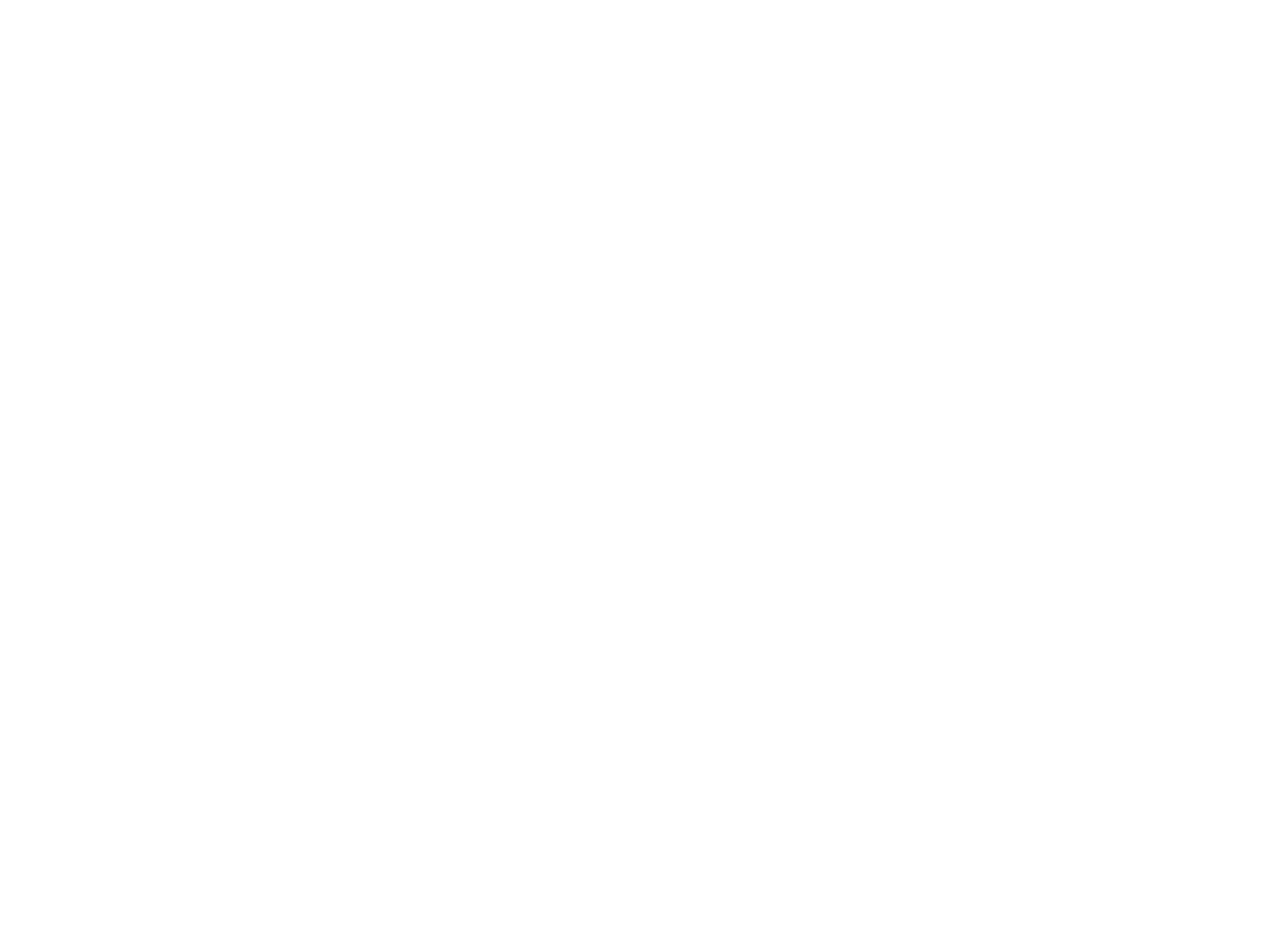
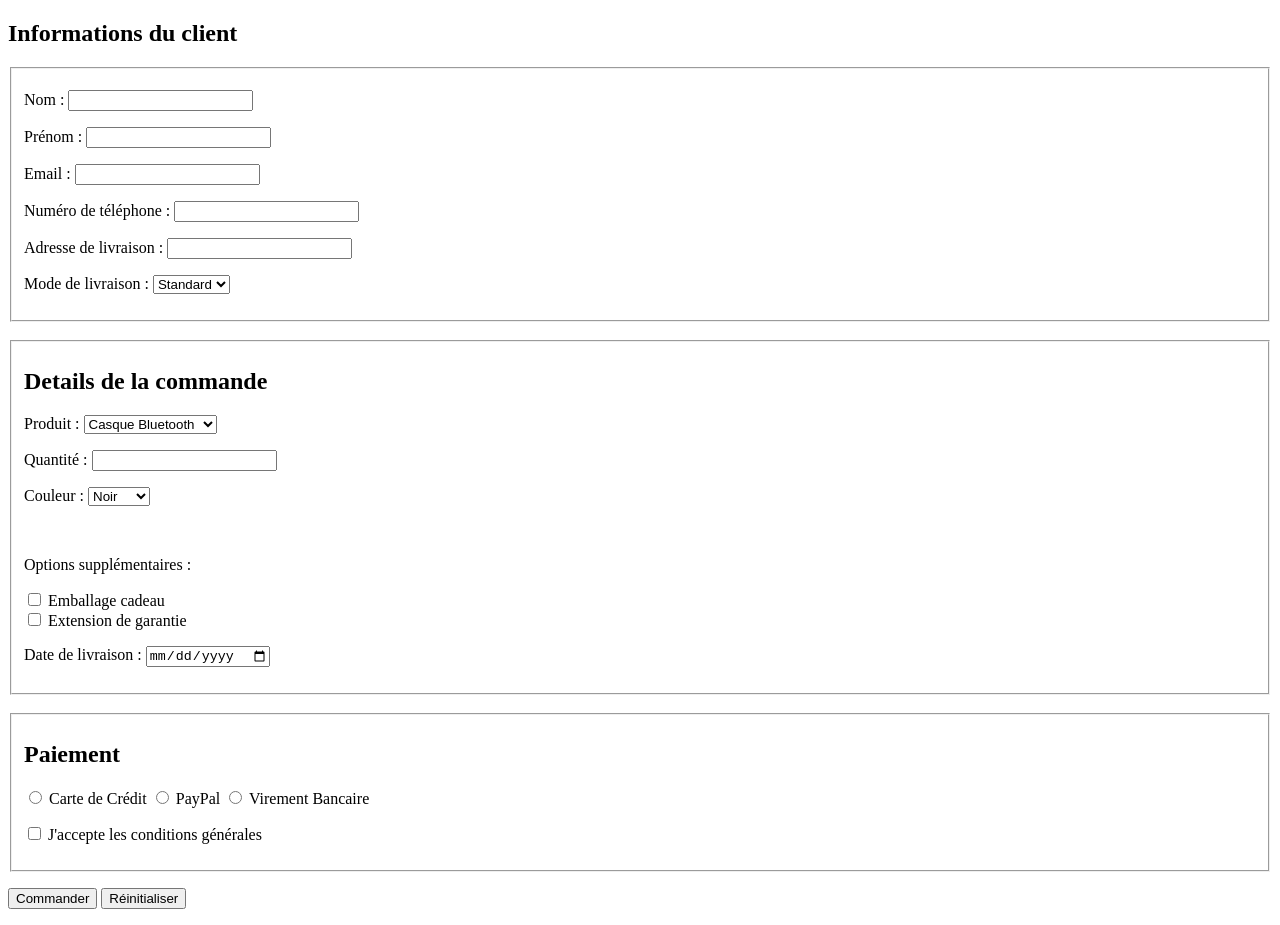
Before and after one commit to ChristianDurame/HTML_Eval1_durame_christian, a plain HTML site: page commande.html in a window 1280 px wide. Before the commit the page ends 800 px from the top, so only its background shows below. Drawn offline with Linux system fonts and the light colour scheme.

Commit message:
évaluation

```diff
--- a/commande.html
+++ b/commande.html
@@ -1,10 +1,70 @@
 <!DOCTYPE html>
-<html lang="en">
+<html lang="fr">
 <head>
   <meta charset="UTF-8">
   <title>Title</title>
 </head>
 <body>
-
+<h2>Informations du client</h2>
+<form action="/envoyer" method="post">
+  <fieldset>
+    <p>Nom : <input type="text" name="nom" required minlength="2"></p>
+    <p>Prénom : <input type="text" name="prenom" required minlength="2"> </p>
+    <p>Email : <input type="email" name="email" required> </p>
+    <p>Numéro de téléphone : <input type="tel" name="telephone" maxlength="10" required> </p>
+    <p>Adresse de livraison : <input type="text" name="adresse" required> </p>
+    <p>Mode de livraison :
+      <select name="livraison" required>
+        <option value="standard">Standard</option>
+        <option value="express">Express</option>
+      </select>
+    </p>
+  </fieldset>
+  <br>
+  <fieldset>
+    <h2>Details de la commande</h2>
+    <p>Produit :
+      <select name="produit" required>
+        <option value="casquebluetooth">Casque Bluetooth</option>
+        <option value="claviermecanique">Clavier Mécanique</option>
+        <option value="sourisdejeu">Souris de jeu</option>
+      </select>
+    </p>
+    <p>Quantité : <input type="text" name="quantite" required minlength="1" maxlength="5"></p>
+    <p>Couleur :
+      <select name="couleur" required>
+        <option value="noir">Noir</option>
+        <option value="blanc">Blanc</option>
+        <option value="rouge">Rouge</option>
+      </select>
+    </p>
+    <br>
+    <p>Options supplémentaires :</p>
+    <p><input type="checkbox" name="options" value="cadeau"> Emballage cadeau<br>
+      <input type="checkbox" name="options" value="garantie"> Extension de garantie</p>
+    <p>Date de livraison :
+      <input type="date" name="dateLivraison" required min="2024-11-30"></p>
+  </fieldset>
+  <br>
+  <fieldset>
+    <h2>Paiement</h2>
+    <p>
+      <input type="radio" id="cartecredit" name="paiement" value="cartecredit" required>
+      <label for="cartecredit">Carte de Crédit</label>
+      <input type="radio" id="paypal" name="paiement" value="paypal">
+      <label for="paypal">PayPal</label>
+      <input type="radio" id="virbancaire" name="paiement" value="virbancaire">
+      <label for="virbancaire">Virement Bancaire</label>
+    </p>
+    <p>
+      <input type="checkbox" id="accepterconditions" name="accepterconditions" required>
+      <label for="accepterconditions">J'accepte les conditions générales</label>
+    </p>
+  </fieldset>
+  <p>
+    <button type="envoyer">Commander</button>
+    <button type="reset">Réinitialiser</button>
+  </p>
+</form>
 </body>
 </html>
```
Also changed, not shown: index.html (+5 -5 lines).
